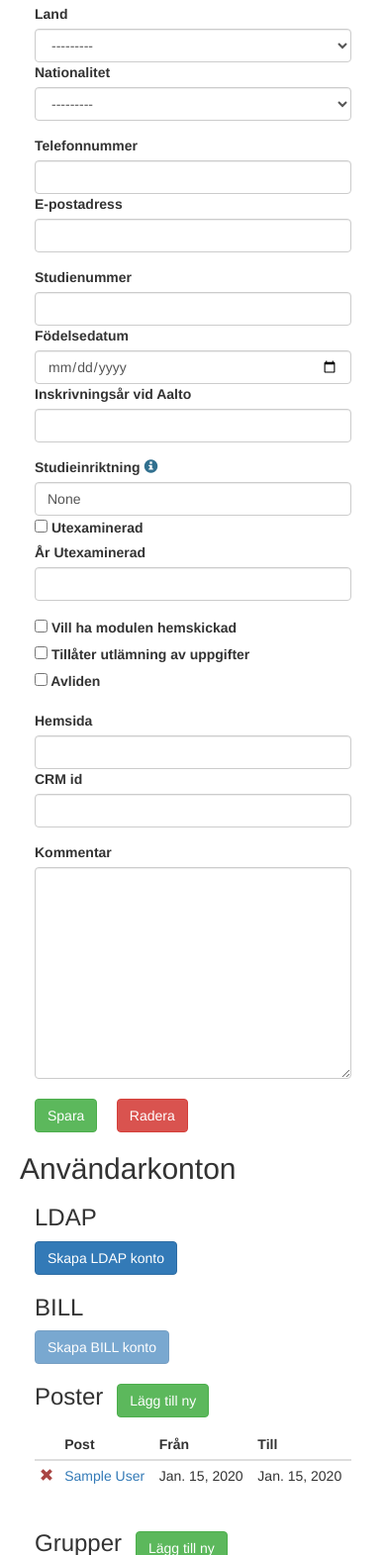
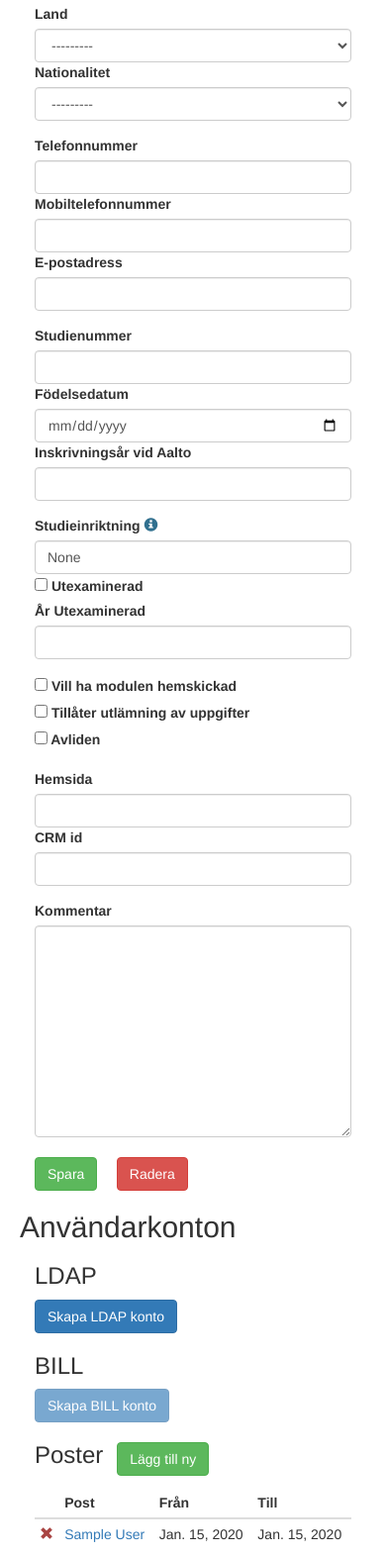
Before and after one commit to olegstikhin/teknologr.io, a Django app: template teknologr/members/templates/member.html in a window 390 px wide. Shown: the part 751-2322 px from the top of the page at 99% size. Run offline with Django 3.2, Linux system fonts and the light colour scheme; tables that the repository leaves empty hold one stand-in row (values such as "Sample post"); the template is opened without the code that fills it: values that come from a table or form of the project are taken from there, most other values are stand-ins (such as "Sample title", 1, 10 or a date in 2020); parts of the project's set-up code (start-up, migrations or seed data) failed here and were passed over; some libraries are stand-ins or nearby versions.

Commit message:
Add phone number to front end

```diff
--- a/teknologr/members/templates/member.html
+++ b/teknologr/members/templates/member.html
@@ -81,12 +81,17 @@
       </div>
     </div>
     <div class="row form-group">
-      <div class="col-md-5">
+      <div class="col-md-3">
         <label for="{{form.mobile_phone.id_for_label}}">Telefonnummer</label>
+        {{form.phone.errors}}
+        {{form.phone}}
+      </div>
+      <div class="col-md-3">
+        <label for="{{form.mobile_phone.id_for_label}}">Mobiltelefonnummer</label>
         {{form.mobile_phone.errors}}
         {{form.mobile_phone}}
       </div>
-      <div class="col-md-7">
+      <div class="col-md-6">
         <label for="{{form.email.id_for_label}}">E-postadress</label>
         {{form.email.errors}}
         {{form.email}}
```
